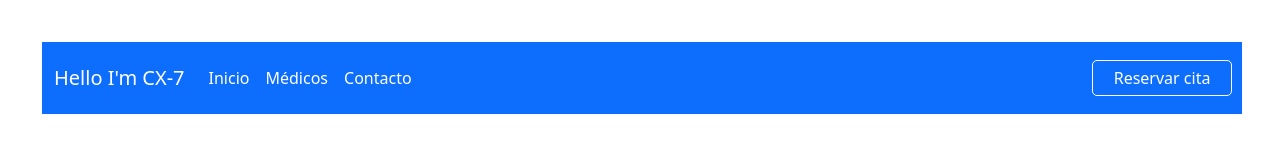
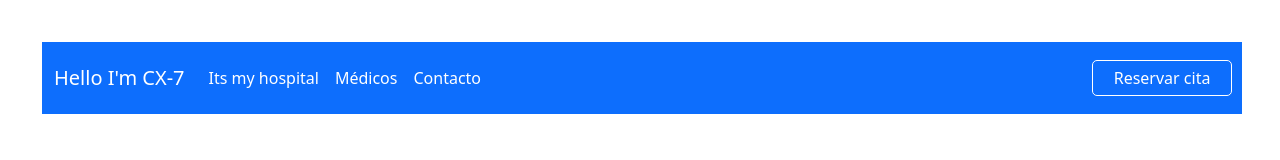
Before and after one commit to xcx-7/adalid-frontend-hospital-2025, a React (Vite) app: page / in a window 1280 px wide. Shown: the top 160 px of the page. Built offline with nearby package versions, Linux system fonts and the light colour scheme.

Commit message:
🔵🟡

```diff
--- a/src/App.jsx
+++ b/src/App.jsx
@@ -41,7 +41,7 @@ function App() {
 				<div className="collapse navbar-collapse" id="navbarNav">
 					<ul className="navbar-nav">
 						<li className="nav-item">
-							<a className="nav-link active" href="#home">Inicio</a>
+							<a className="nav-link active" href="#home">Its my hospital</a>
 						</li>
 						<li className="nav-item">
 							<a className="nav-link active" href="#staff">Médicos</a>
--- a/src/styles/styles.css
+++ b/src/styles/styles.css
@@ -1,5 +1,6 @@
 .website {
     margin: 10rem 20rem;
+    background-color: blue;
 }
 
 .hospital-menu {
```
